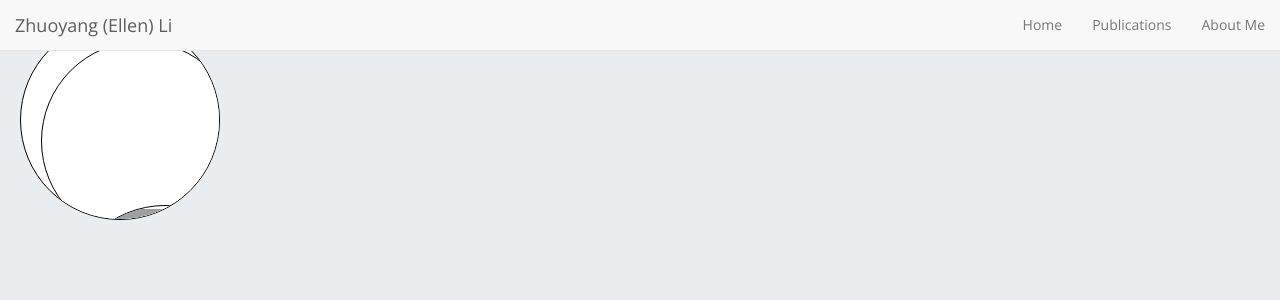
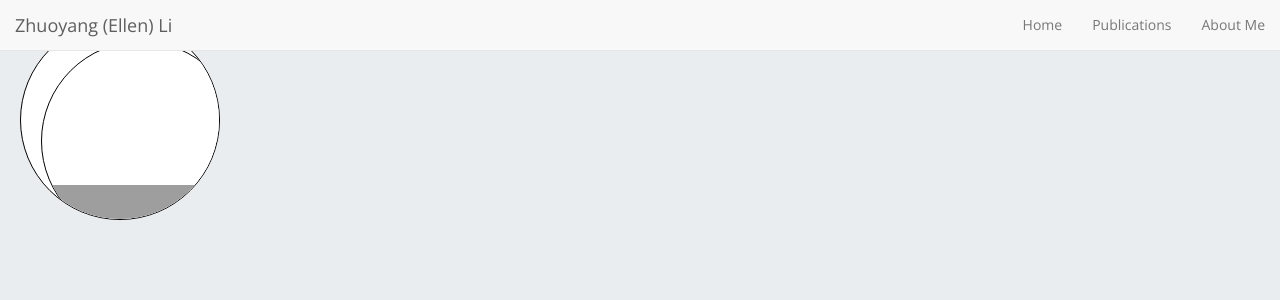
Before and after one commit to jamigibbs/phantom, a Jekyll site: the page built from index.html, in a window 1280 px wide. Shown: the top 300 px of the page. Built offline with Jekyll 4.4.1, drawn with Linux system fonts in a browser that asks for light colours; nearby versions of some CDN libraries; the list of posts is cut into pages by our own code.

Commit message:
Update home-hero.html

```diff
--- a/_includes/home-hero.html
+++ b/_includes/home-hero.html
@@ -9,14 +9,7 @@
         <div class="hero-content">
 
           {% if site.avatar !='' %}
-          <div class="container">
-            <div class="crop">
-              <div class="profile">
-                <img src="https://ellenli2000.github.io{{site.avatar}}" alt="" />
-              </div>
-            </div>
-          </div>
-
+          <img src="https://ellenli2000.github.io{{site.avatar}}" alt="" />
           {% endif %}
 
           {% if site.title != '' %}
```
